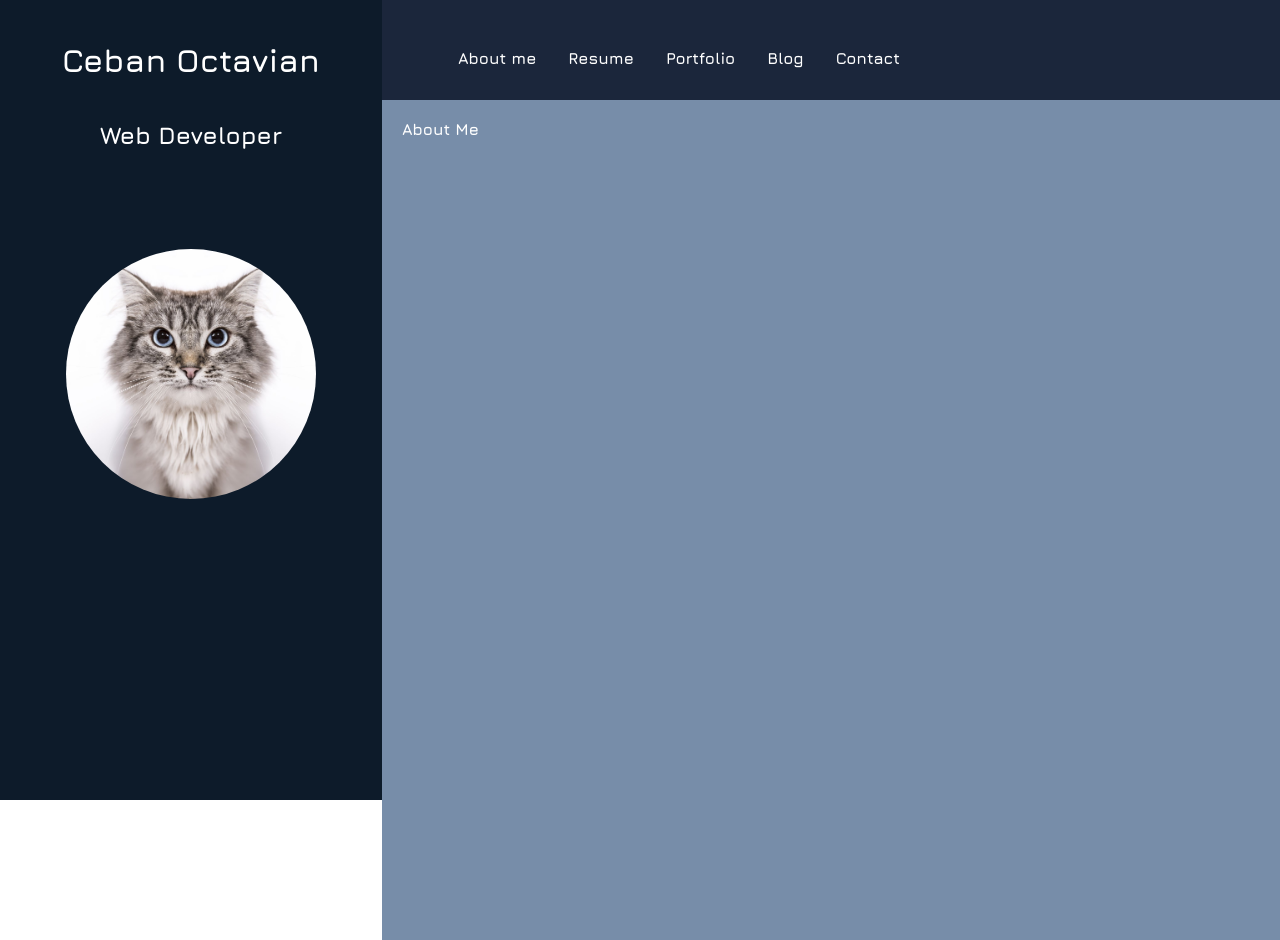
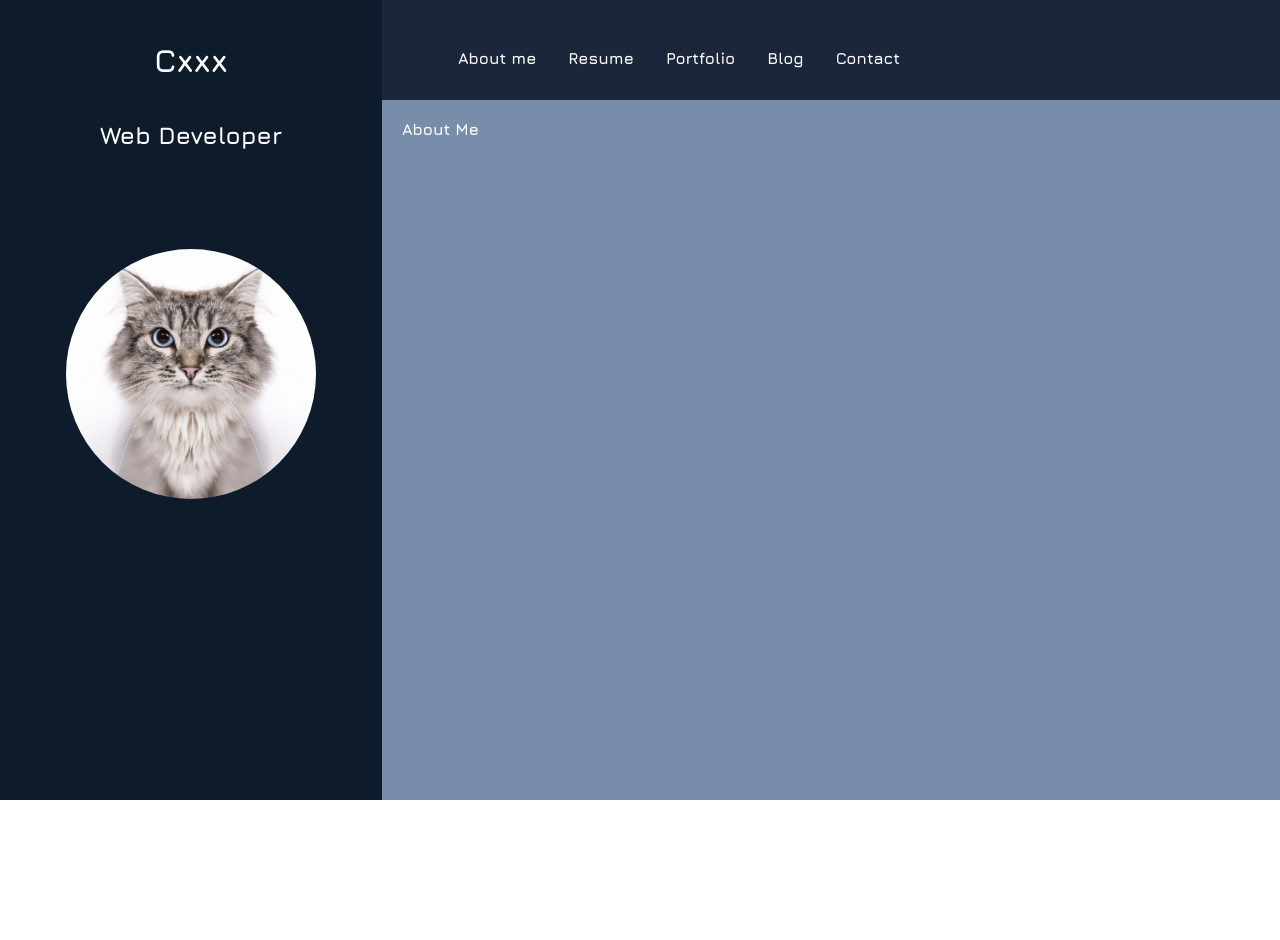
Before and after one commit to essex999/Portfolio, a React (Vite) app: page / in a window 1280 px wide. After the commit the page ends 800 px from the top, so only its background shows below. Built offline with nearby package versions, Linux system fonts and the light colour scheme.

Commit message:
setUpContainer

```diff
--- a/src/UI/Component/MainPage/MainPage.jsx
+++ b/src/UI/Component/MainPage/MainPage.jsx
@@ -1,14 +1,14 @@
-import catImage from '../../../assets/neva-masquerade-royalty-free-image-1674509896.jpg'
-import styles from './MainPage.module.scss'
-import { NavBar } from './NavBar/NavBar'
+import catImage from "../../../assets/neva-masquerade-royalty-free-image-1674509896.jpg";
+import styles from "./MainPage.module.scss";
+import { NavBar } from "./NavBar/NavBar";
 export const MainPage = ({ childComponent: ChildComponent }) => {
-	const navButtons = ['About me', 'Resume', 'Portfolio', 'Blog', 'Contact']
+  const navButtons = ["About me", "Resume", "Portfolio", "Blog", "Contact"];
 
   return (
     <div className={styles.main}>
       <div className={styles.header}>
         <div className={styles.basicUserInfo}>
-					<h1 className={styles.textWrap}>Ceban Octavian</h1>
+          <h1 className={styles.textWrap}>Cxxx</h1>
           <h2>Web Developer</h2>
         </div>
         <img className={styles.img} src={catImage} />
@@ -20,5 +20,5 @@ export const MainPage = ({ childComponent: ChildComponent }) => {
         </main>
       </div>
     </div>
-	)
-}
+  );
+};
--- a/src/UI/Component/MainPage/MainPage.module.scss
+++ b/src/UI/Component/MainPage/MainPage.module.scss
@@ -39,9 +39,11 @@
 }
 
 .page {
+  display: flex;
   position: relative;
   margin-left: 382px;
   width: 100%;
+  flex-direction: column;
 }
 
 .textWrap {
```
Also changed, not shown: .codesandbox/tasks.json (added), .devcontainer/devcontainer.json (added). Lines whose indentation alone changed are shown as unchanged.
